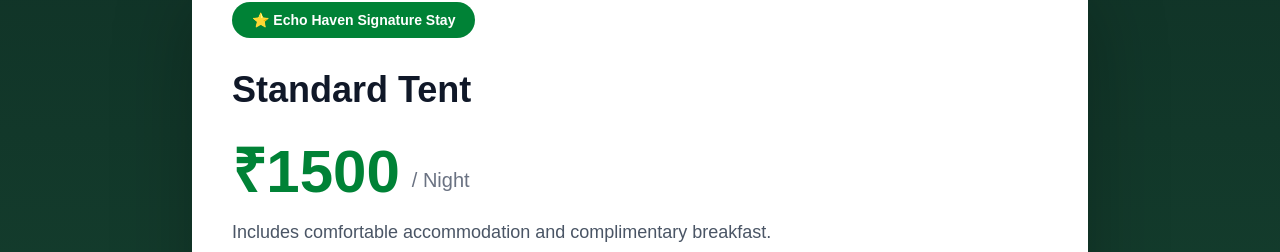
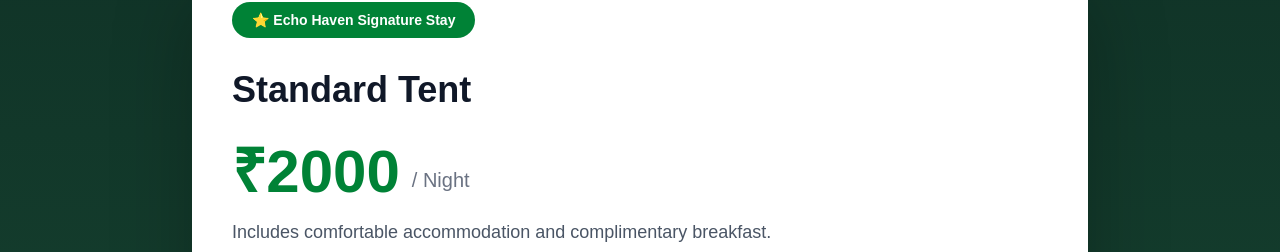
Before and after one commit to AJAY065/echo-haven, a Next.js app: page / in a window 1280 px wide. Shown: the part 5980-6232 px from the top of the page. Built offline with nearby package versions, Linux system fonts and the light colour scheme.

Commit message:
Update pricing

```diff
--- a/components/Pricing.tsx
+++ b/components/Pricing.tsx
@@ -36,7 +36,7 @@ export default function Pricing() {
 
           <div className="mt-8 flex items-end gap-3">
             <span className="text-6xl font-extrabold text-green-700">
-              ₹1500
+              ₹2000
             </span>
 
             <span className="pb-2 text-xl text-gray-500">
```
